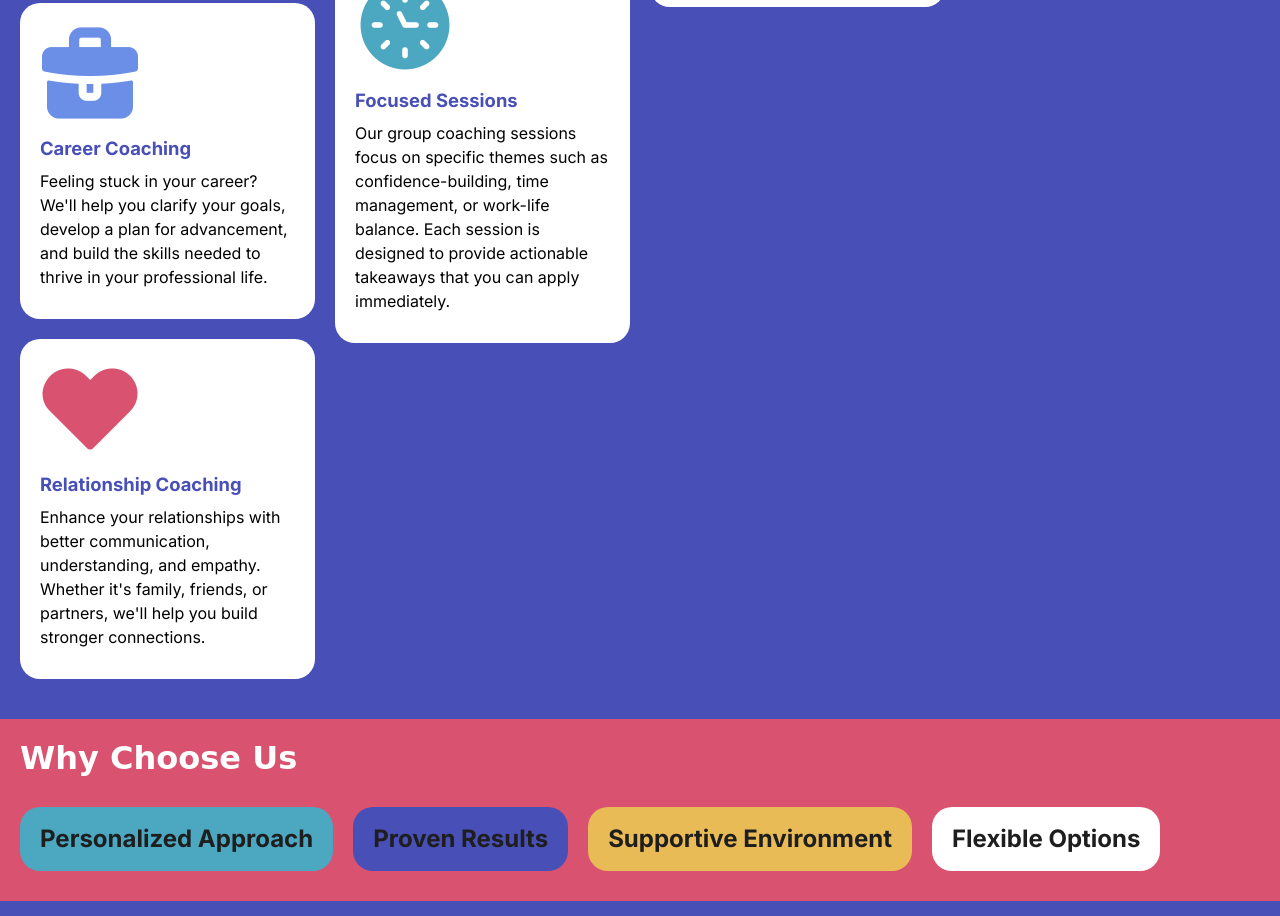
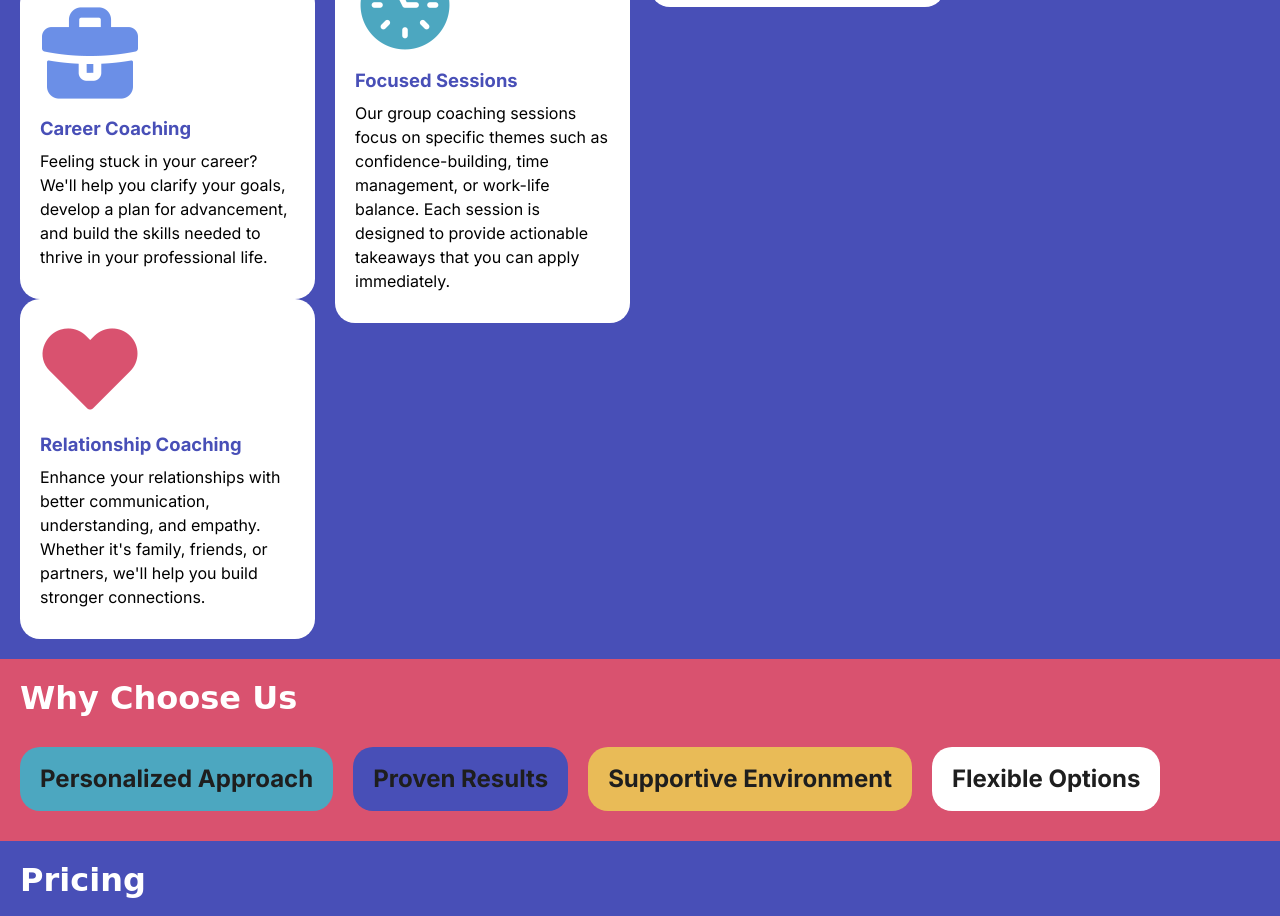
Before and after one commit to Jevans98-asu/path-to-success, a plain HTML site: page index.html in a window 1280 px wide. Shown: the part 684-1600 px from the top of the page. Drawn offline with Linux system fonts and the light colour scheme; a web font is replaced by a local one.

Commit message:
medium styles done

```diff
--- a/styles.css
+++ b/styles.css
@@ -192,7 +192,7 @@ section section section {
     padding: 20px;
 }
 
-#pricing section{
+#pricing section {
     background-color: var(--purple);
 }
 
@@ -255,6 +255,15 @@ small ~ small {
         display: inline;
     }
 
+    section section section {
+        padding: 20px;
+        margin: 0;
+    }
+
+    .second-level-section {
+        margin-top: 20px;
+    }
+
     #one-on-one {
         display: grid;
         grid-template-columns: 1fr 1fr;
@@ -299,6 +308,10 @@ small ~ small {
         gap: 20px;
     }
 
+    #why-choose h2 {
+        padding-bottom: 0;
+    }
+
     #why-choose ul {
         display: inline-flex;
         color: white;
@@ -306,7 +319,7 @@ small ~ small {
 
     #why-choose li {
         padding: 40px 5px;
-        margin: 5px;
+        margin: 0 auto;
     }
 
     #pricing {
@@ -318,6 +331,12 @@ small ~ small {
         display: grid;
         grid-column: 1 / 2;
     }
+/*
+    #section-test {
+        display: flex;
+        flex-direction: row;
+    }
+*/
 
     #section-test {
         display:grid;
```
